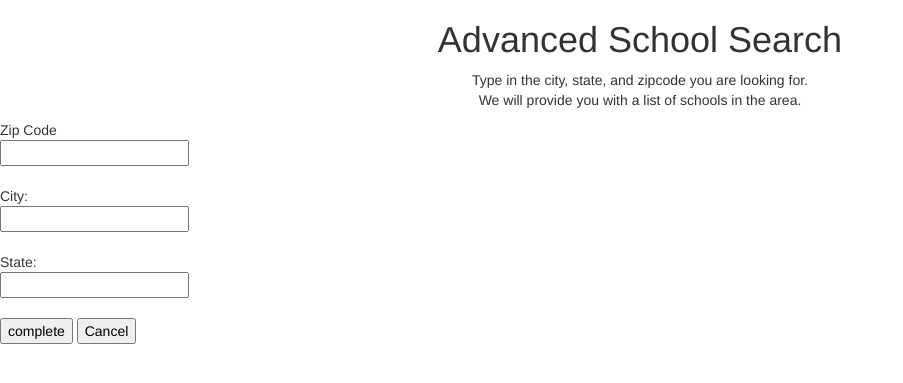
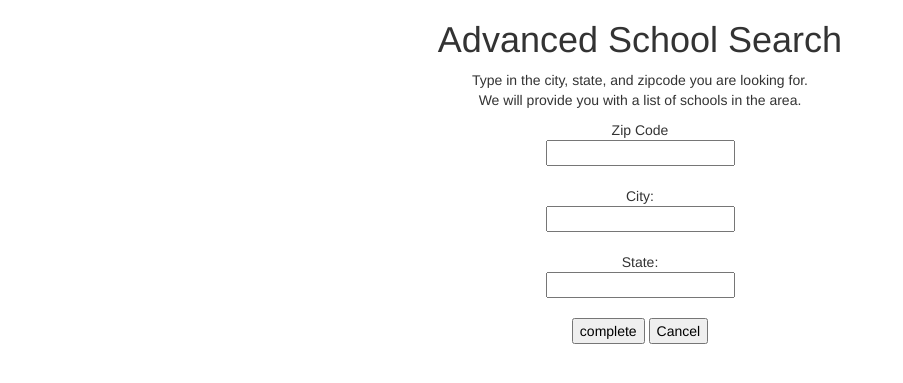
Before and after one commit to stuycs-softdev/proj2-pd7-03-ArmyOfDarkness, a Flask app: page /search in a window 1280 px wide. Shown: the part 52-435 px from the top of the page, without its empty margins (0-903 px from the left). Run offline with Flask 2, Linux system fonts and the light colour scheme.

Commit message:
Update city_search.html

```diff
--- a/templates/city_search.html
+++ b/templates/city_search.html
@@ -12,7 +12,7 @@
 <p style="text-align: center;"> Type in the city, state, and zipcode you are looking for. <br />
 We will provide you with a list of schools in the area.
 
-<form method="POST">
+<form method ="POST", style="text-align: center;">
 
 Zip Code <br />
 <input type="text" name="zip">
```
